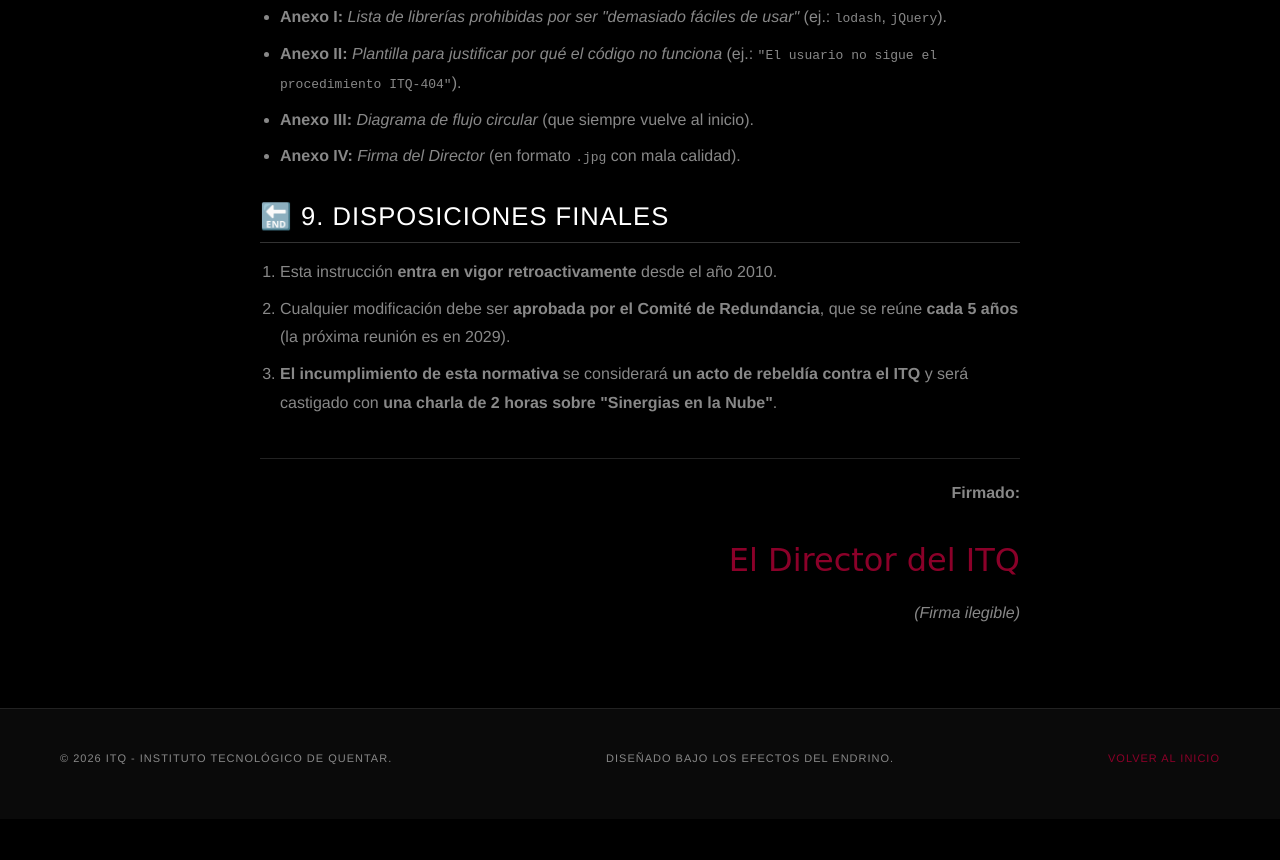
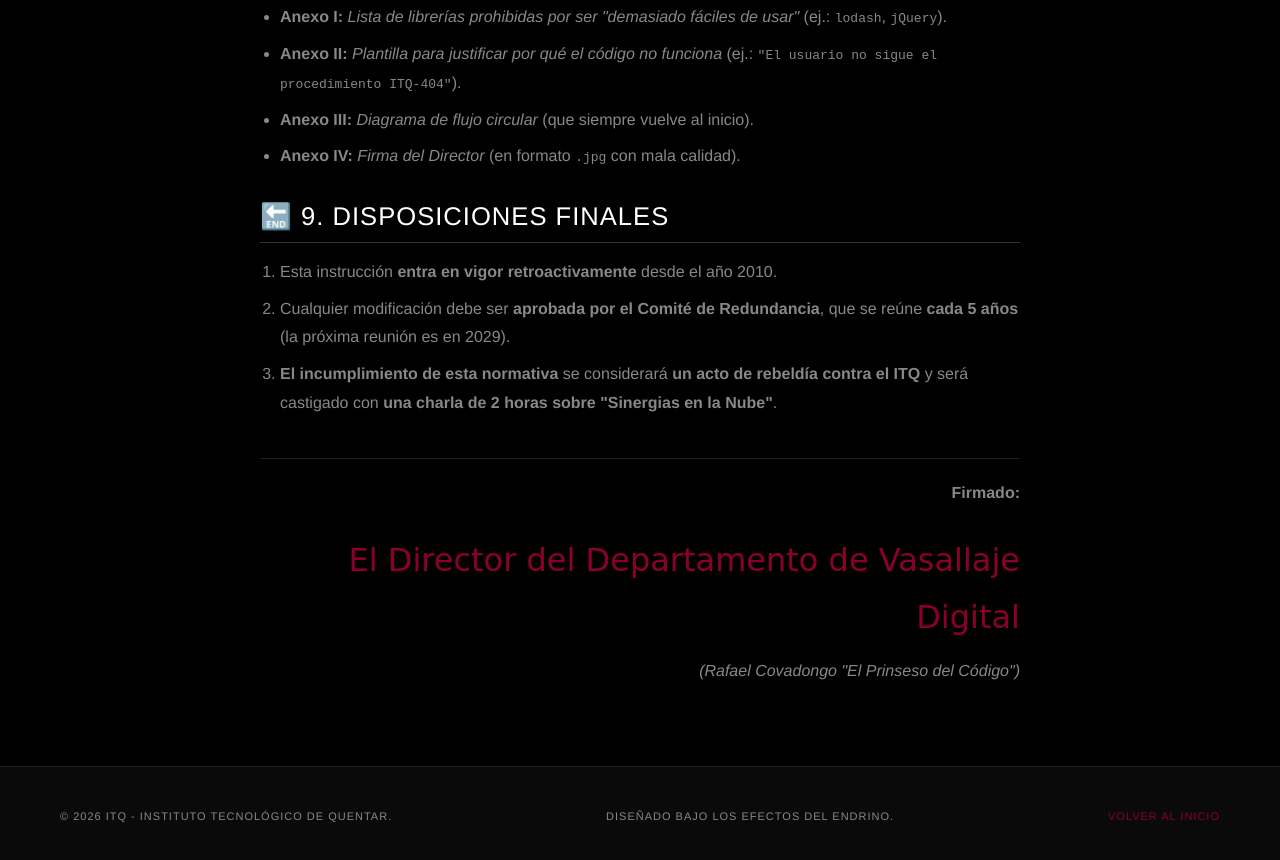
Before and after one commit to me1lopig/ITQweb, a plain HTML site: page blog/itq-404.html in a window 1280 px wide. Shown: the part 5558-6418 px from the top of the page. Before the commit the page ends 6377 px from the top, so only its background shows below. Drawn offline with Linux system fonts and the light colour scheme.

Commit message:
cambios en el blog

```diff
--- a/blog/itq-404.html
+++ b/blog/itq-404.html
@@ -268,8 +268,8 @@ const result = process(5); // El usuario nunca sabrá que esto multiplica por 2.
 
                 <div class="itq-signature">
                     <p><strong>Firmado:</strong></p>
-                    <p class="signature">El Director del ITQ</p>
-                    <p><em>(Firma ilegible)</em></p>
+                    <p class="signature">El Director del Departamento de Vasallaje Digital</p>
+                    <p><em>(Rafael Covadongo "El Prinseso del Código")</em></p>
                 </div>
             </div>
         </article>
```
